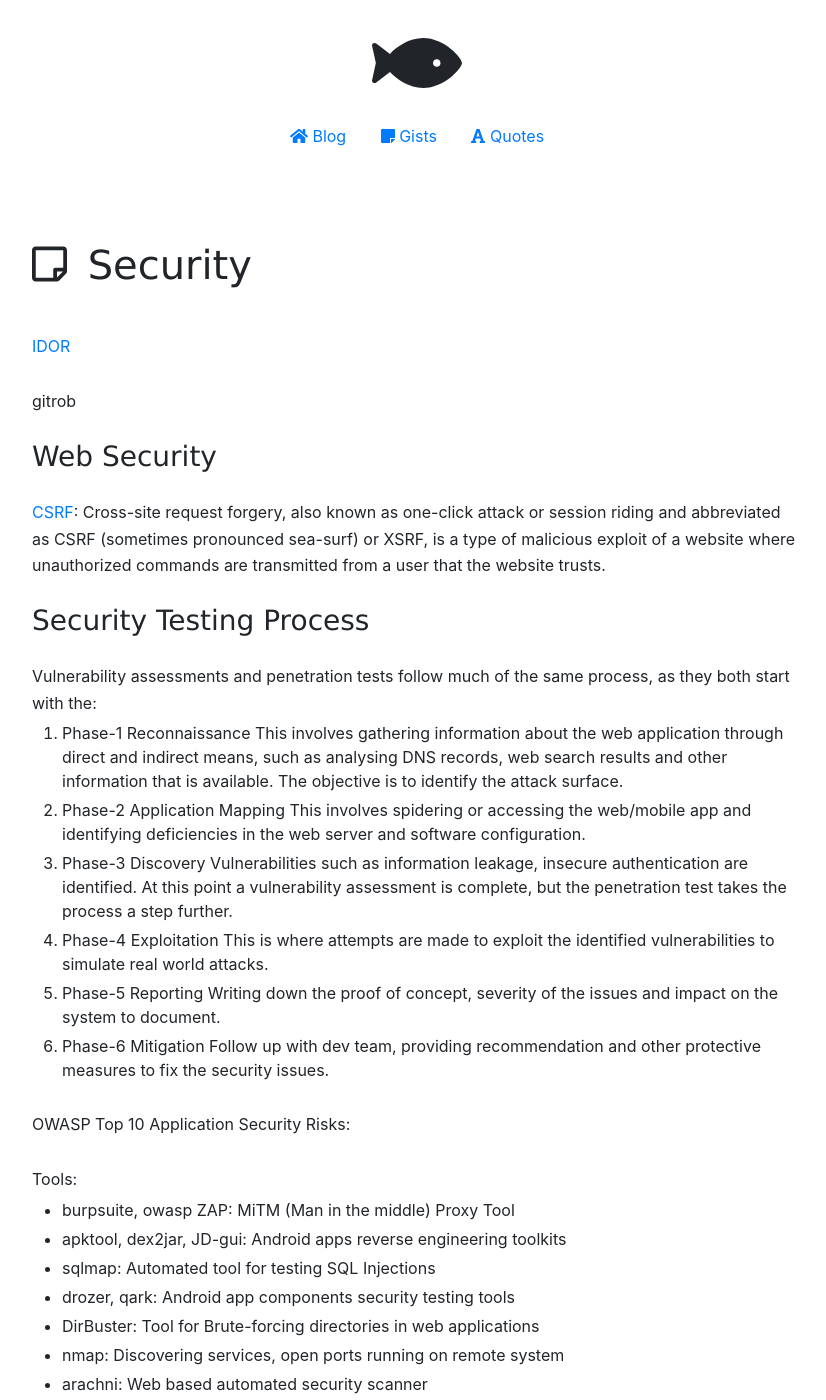
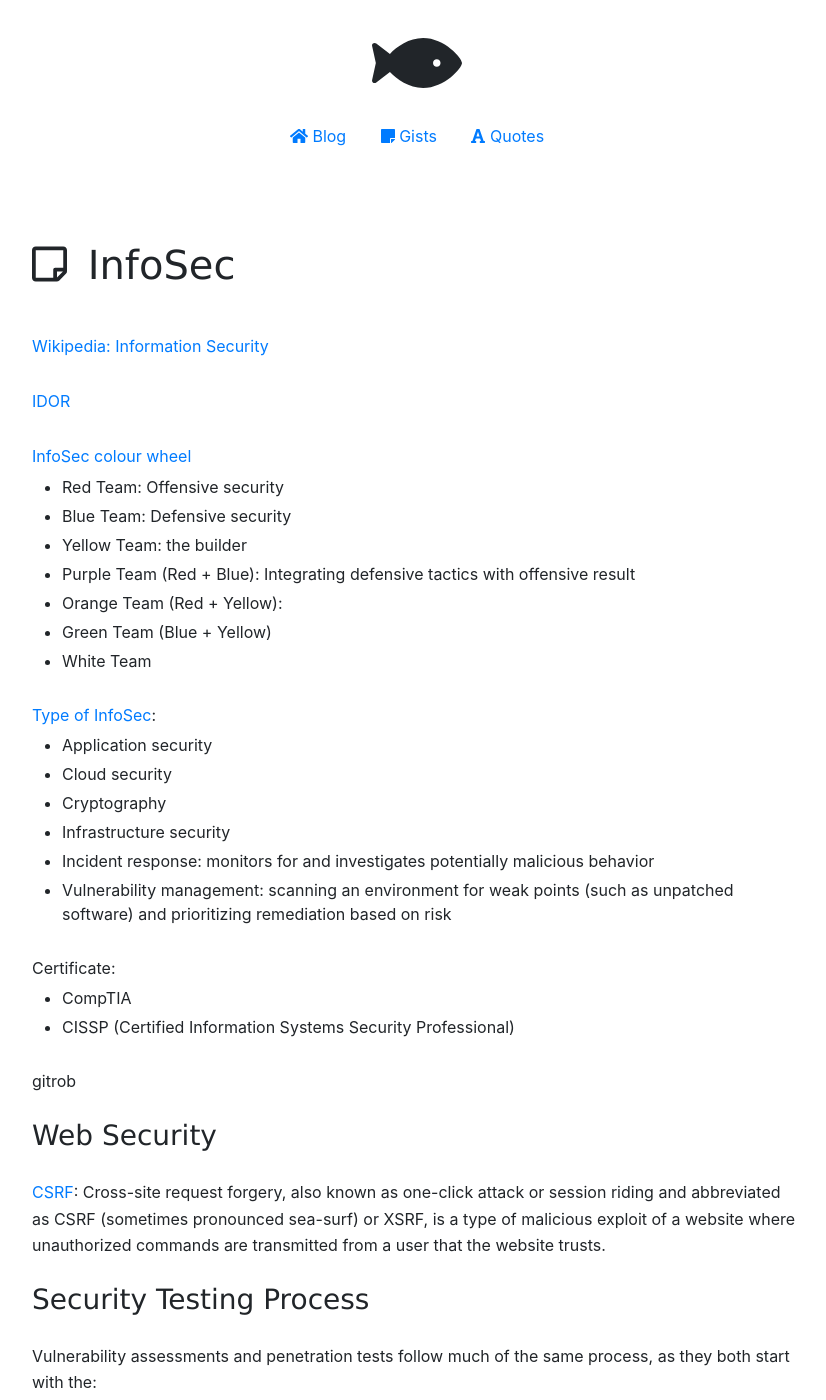
Before and after one commit to imantung/imantung.github.io, a Jekyll site: the page built from gist/infosec.md, in a window 1280 px wide and 1400 px high. Shown: the whole window, without its empty margins (223-1049 px from the left). Built offline with Jekyll 4.4.1, drawn with Linux system fonts in a browser that asks for light colours.

Commit message:
add infosec

```diff
--- a/gist/security.md
+++ b/gist/infosec.md
@@ -1,12 +1,36 @@
 ---
 layout: gist
-title: Security
+title: InfoSec
 ---
 
+[Wikipedia: Information Security](https://en.wikipedia.org/wiki/Information_security)
 
 [IDOR](https://www.bugcrowd.com/how-to-find-idor-insecure-direct-object-reference-vulnerabilities-for-large-bounty-rewards/)
 
+[InfoSec colour wheel](https://hackernoon.com/introducing-the-infosec-colour-wheel-blending-developers-with-red-and-blue-security-teams-6437c1a07700)
+- Red Team: Offensive security
+- Blue Team: Defensive security
+- Yellow Team: the builder
+- Purple Team (Red + Blue): Integrating defensive tactics with offensive result
+- Orange Team (Red + Yellow):
+- Green Team (Blue + Yellow)
+- White Team
+
+[Type of InfoSec](https://www.cisco.com/c/en/us/products/security/what-is-information-security-infosec.html):
+- Application security
+- Cloud security
+- Cryptography
+- Infrastructure security
+- Incident response: monitors for and investigates potentially malicious behavior
+- Vulnerability management: scanning an environment for weak points (such as unpatched software) and prioritizing remediation based on risk
+
+Certificate:
+- CompTIA
+- CISSP (Certified Information Systems Security Professional)
+
+
 gitrob
+
 
 ### Web Security
 
```
